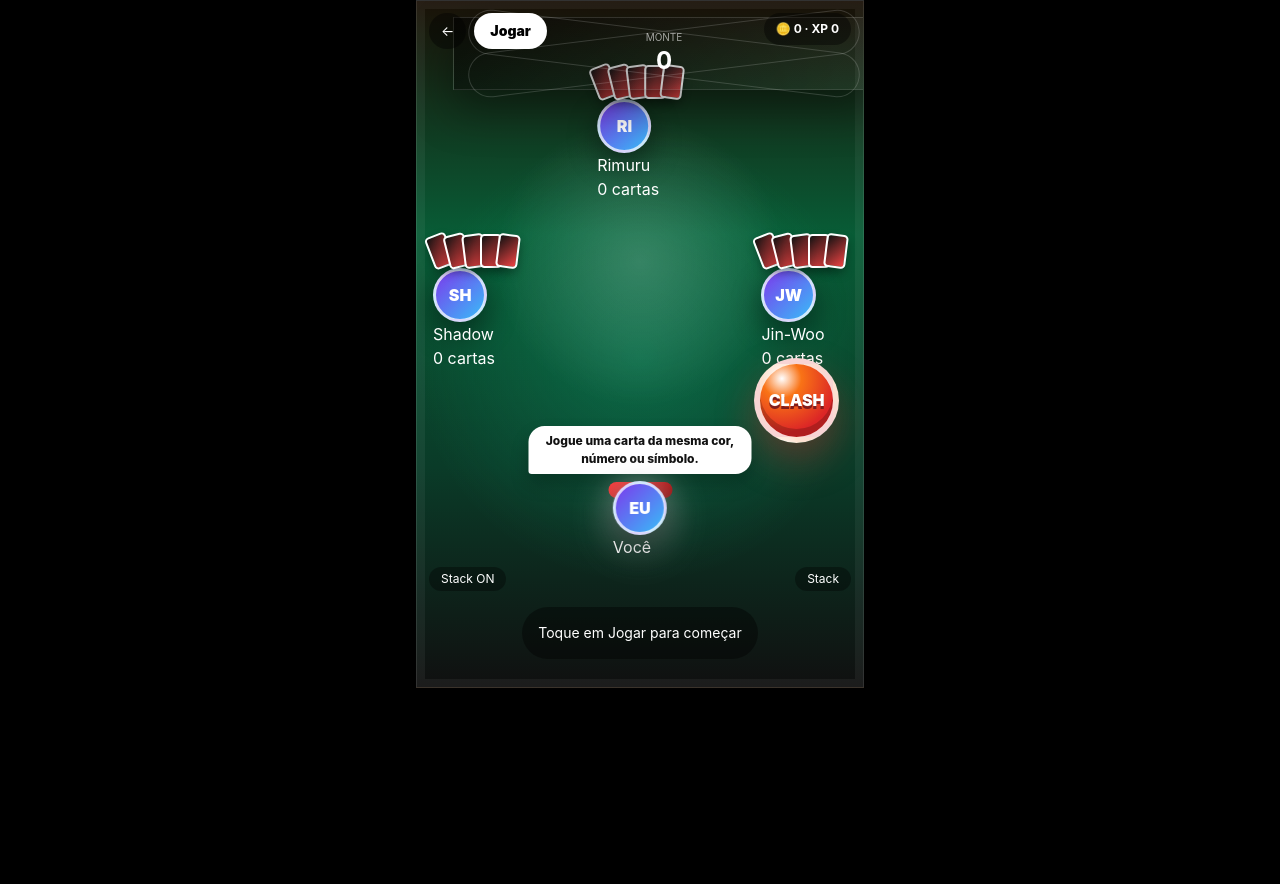
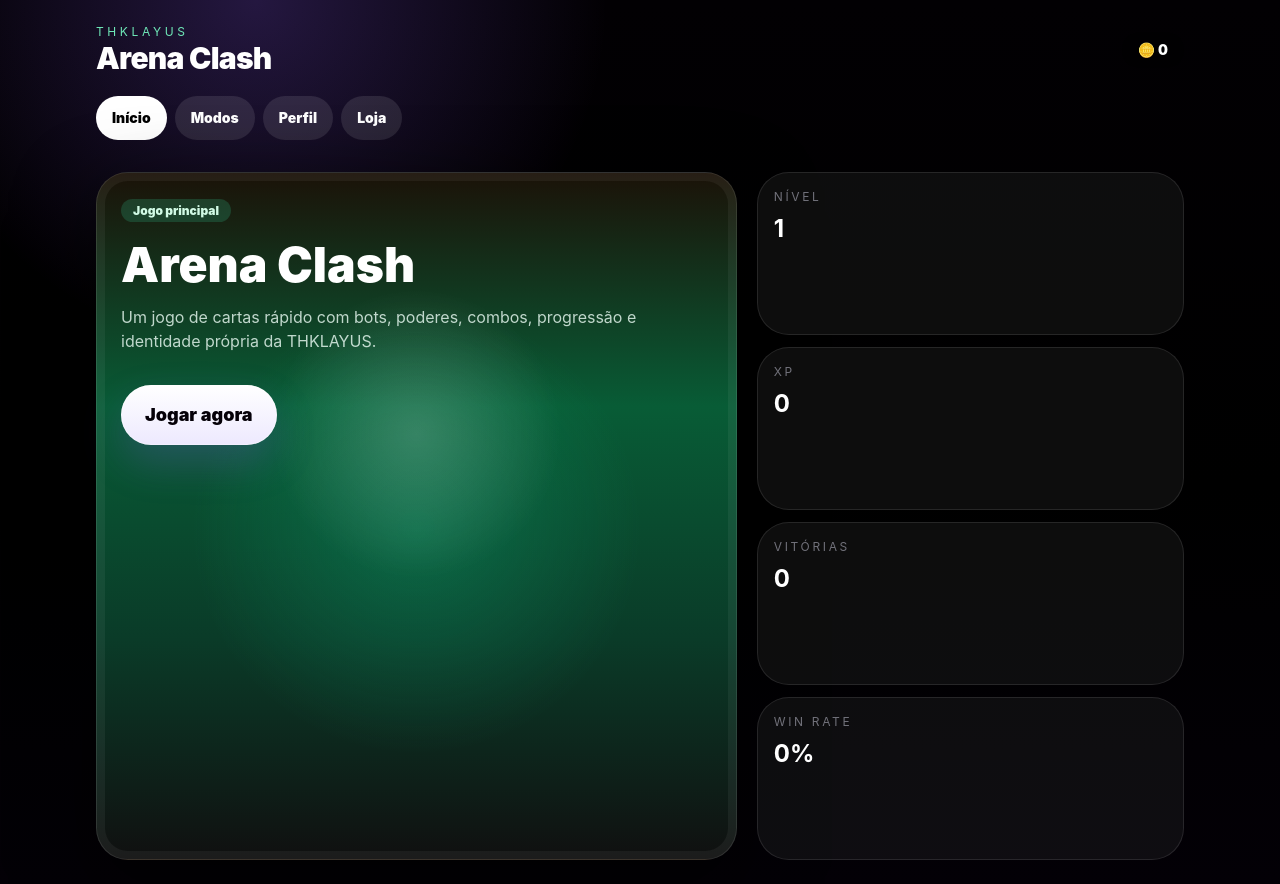
Before and after one commit to thiagodouglas19t-lang/Thklayus-hub, a React (Vite) app: page / in a window 1280 px wide. Before the commit the page ends 800 px from the top, so only its background shows below. Built offline with nearby package versions, Linux system fonts and the light colour scheme.

Commit message:
feat: build full arena app shell

```diff
--- a/src/GameApp.tsx
+++ b/src/GameApp.tsx
@@ -1,32 +1,129 @@
-import { useState } from "react";
+import { useMemo, useState } from "react";
 import UnoGame from "./UnoGame";
 
+type Screen = "home" | "play" | "profile" | "shop" | "modes";
+
+const storage = "thklayus-classic-clash";
+function readNumber(key: string) {
+  return Number(localStorage.getItem(`${storage}:${key}`) || 0);
+}
+
+function NavButton({ active, children, onClick }: { active: boolean; children: React.ReactNode; onClick: () => void }) {
+  return (
+    <button onClick={onClick} className={`rounded-2xl px-4 py-3 text-sm font-black transition ${active ? "bg-white text-black" : "bg-white/10 text-white"}`}>
+      {children}
+    </button>
+  );
+}
+
+function Stat({ label, value }: { label: string; value: string | number }) {
+  return (
+    <div className="rounded-3xl border border-white/10 bg-white/[0.05] p-4">
+      <p className="text-xs uppercase tracking-[0.22em] text-zinc-500">{label}</p>
+      <strong className="mt-2 block text-2xl text-white">{value}</strong>
+    </div>
+  );
+}
+
 export default function GameApp() {
-  const [mode, setMode] = useState<"hub" | "uno">("uno");
+  const [screen, setScreen] = useState<Screen>("home");
+  const stats = useMemo(() => {
+    const coins = readNumber("coins");
+    const xp = readNumber("xp");
+    const wins = readNumber("wins");
+    const losses = readNumber("losses");
+    const level = Math.floor(xp / 100) + 1;
+    const total = Math.max(1, wins + losses);
+    const winRate = Math.round((wins / total) * 100);
+    return { coins, xp, wins, losses, level, winRate };
+  }, [screen]);
 
-  if (mode === "uno") return <UnoGame onBack={() => setMode("hub")} />;
+  if (screen === "play") return <UnoGame onBack={() => setScreen("home")} />;
 
   return (
     <main className="mx-auto min-h-screen max-w-6xl px-4 py-6 text-white sm:px-6 lg:px-8">
-      <section className="glass-card rounded-[2rem] p-6 sm:p-8">
-        <p className="text-xs uppercase tracking-[0.32em] text-violet-300">THKLAYUS Arena</p>
-        <h1 className="mt-3 text-4xl font-black tracking-tight sm:text-6xl">Escolha o modo</h1>
-        <p className="mt-3 max-w-2xl text-zinc-400">Classic Clash é o jogo principal. O app agora abre direto nele, mas o hub fica pronto para novos modos.</p>
+      <header className="mb-5 flex items-center justify-between gap-3">
+        <div>
+          <p className="text-xs uppercase tracking-[0.3em] text-emerald-300">THKLAYUS</p>
+          <h1 className="text-3xl font-black tracking-tight">Arena Clash</h1>
+        </div>
+        <div className="rounded-full bg-black/40 px-4 py-2 text-sm font-black">🪙 {stats.coins}</div>
+      </header>
 
-        <div className="mt-8 grid gap-4 md:grid-cols-2">
-          <button onClick={() => setMode("uno")} className="pro-card rounded-3xl p-6 text-left hover:scale-[1.01]">
-            <span className="rounded-full bg-violet-500/20 px-3 py-1 text-xs font-bold text-violet-200">Principal</span>
-            <h2 className="mt-4 text-3xl font-black">Classic Clash</h2>
-            <p className="mt-2 text-zinc-400">Cartas, coringas, +2, +4, bloqueio, reverso, bots e progressão.</p>
+      <nav className="mb-6 flex gap-2 overflow-x-auto pb-2">
+        <NavButton active={screen === "home"} onClick={() => setScreen("home")}>Início</NavButton>
+        <NavButton active={screen === "modes"} onClick={() => setScreen("modes")}>Modos</NavButton>
+        <NavButton active={screen === "profile"} onClick={() => setScreen("profile")}>Perfil</NavButton>
+        <NavButton active={screen === "shop"} onClick={() => setScreen("shop")}>Loja</NavButton>
+      </nav>
+
+      {screen === "home" && (
+        <section className="grid gap-5 lg:grid-cols-[1.2fr_.8fr]">
+          <div className="arena-mobile rounded-[2rem] p-6">
+            <span className="rounded-full bg-emerald-400/20 px-3 py-1 text-xs font-black text-emerald-100">Jogo principal</span>
+            <h2 className="mt-5 text-5xl font-black leading-none">Arena Clash</h2>
+            <p className="mt-4 max-w-xl text-emerald-50/80">Um jogo de cartas rápido com bots, poderes, combos, progressão e identidade própria da THKLAYUS.</p>
+            <button onClick={() => setScreen("play")} className="pro-button mt-8 rounded-3xl px-6 py-4 text-lg font-black">Jogar agora</button>
+          </div>
+          <div className="grid gap-3 sm:grid-cols-2 lg:grid-cols-1">
+            <Stat label="Nível" value={stats.level} />
+            <Stat label="XP" value={stats.xp} />
+            <Stat label="Vitórias" value={stats.wins} />
+            <Stat label="Win rate" value={`${stats.winRate}%`} />
+          </div>
+        </section>
+      )}
+
+      {screen === "modes" && (
+        <section className="grid gap-4 md:grid-cols-2">
+          <button onClick={() => setScreen("play")} className="pro-card rounded-3xl p-6 text-left">
+            <span className="rounded-full bg-emerald-400/15 px-3 py-1 text-xs font-black text-emerald-200">Disponível</span>
+            <h2 className="mt-4 text-3xl font-black">Clash Cards</h2>
+            <p className="mt-2 text-zinc-400">Cartas, coringas, bloqueios, reverso, stack e bots estratégicos.</p>
           </button>
+          <div className="pro-card rounded-3xl p-6 opacity-70">
+            <span className="rounded-full bg-white/10 px-3 py-1 text-xs font-black text-zinc-300">Em breve</span>
+            <h2 className="mt-4 text-3xl font-black">Rush Mode</h2>
+            <p className="mt-2 text-zinc-400">Modo rápido com tempo, pontuação e recompensas maiores.</p>
+          </div>
+          <div className="pro-card rounded-3xl p-6 opacity-70">
+            <span className="rounded-full bg-white/10 px-3 py-1 text-xs font-black text-zinc-300">Em breve</span>
+            <h2 className="mt-4 text-3xl font-black">Boss Table</h2>
+            <p className="mt-2 text-zinc-400">Partidas contra bot chefe com regras especiais.</p>
+          </div>
+        </section>
+      )}
 
-          <div className="pro-card rounded-3xl p-6 opacity-60">
-            <span className="rounded-full bg-white/10 px-3 py-1 text-xs font-bold text-zinc-300">Depois</span>
-            <h2 className="mt-4 text-3xl font-black">Neon Runner</h2>
-            <p className="mt-2 text-zinc-400">Modo arcade extra. Melhor deixar pra depois do Classic Clash ficar perfeito.</p>
+      {screen === "profile" && (
+        <section className="glass-card rounded-[2rem] p-6">
+          <div className="flex items-center gap-4">
+            <div className="arena-avatar">EU</div>
+            <div>
+              <h2 className="text-3xl font-black">Jogador THK</h2>
+              <p className="text-zinc-400">Nível {stats.level} · {stats.xp} XP</p>
+            </div>
           </div>
-        </div>
-      </section>
+          <div className="mt-6 grid gap-3 sm:grid-cols-4">
+            <Stat label="Moedas" value={stats.coins} />
+            <Stat label="Vitórias" value={stats.wins} />
+            <Stat label="Derrotas" value={stats.losses} />
+            <Stat label="Win rate" value={`${stats.winRate}%`} />
+          </div>
+        </section>
+      )}
+
+      {screen === "shop" && (
+        <section className="grid gap-4 md:grid-cols-3">
+          {["Mesa Esmeralda", "Cartas Neon", "Avatar Shadow", "Efeito Fogo", "Tema Gelo", "Trilha Arcade"].map((item, index) => (
+            <div key={item} className="pro-card rounded-3xl p-5">
+              <div className="h-24 rounded-2xl bg-gradient-to-br from-emerald-400/40 via-violet-500/30 to-black" />
+              <h3 className="mt-4 text-xl font-black">{item}</h3>
+              <p className="mt-1 text-sm text-zinc-400">Cosmético para deixar sua arena diferente.</p>
+              <button className="mt-4 rounded-2xl border border-white/15 px-4 py-2 text-sm font-black">{80 + index * 25} moedas</button>
+            </div>
+          ))}
+        </section>
+      )}
     </main>
   );
 }
```
